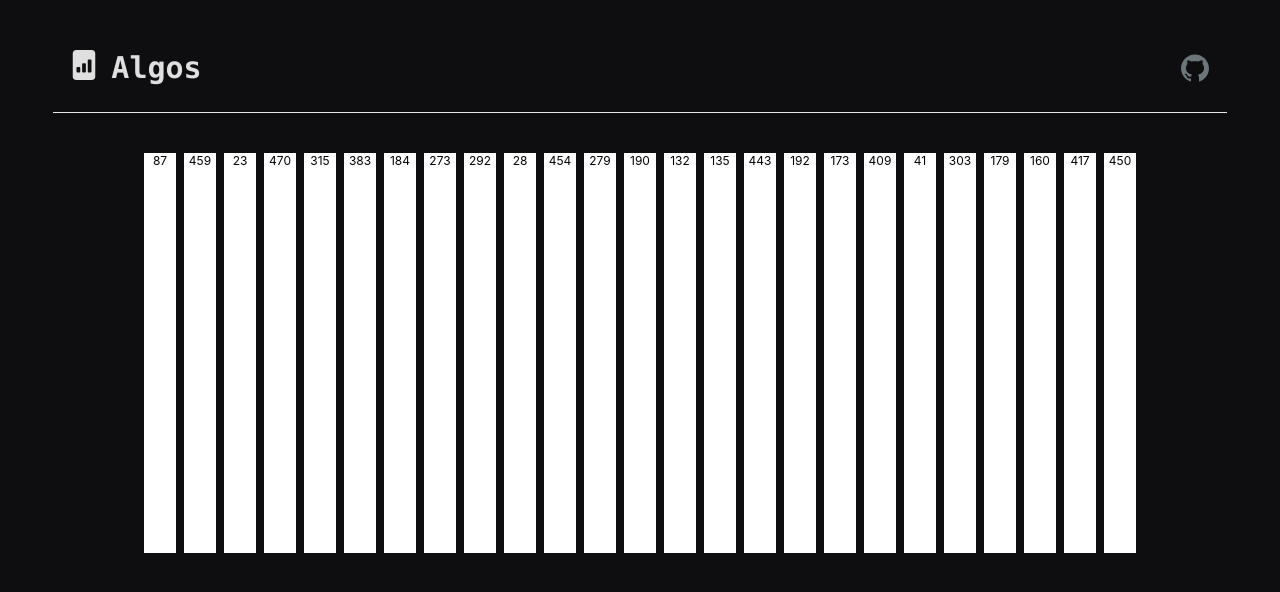
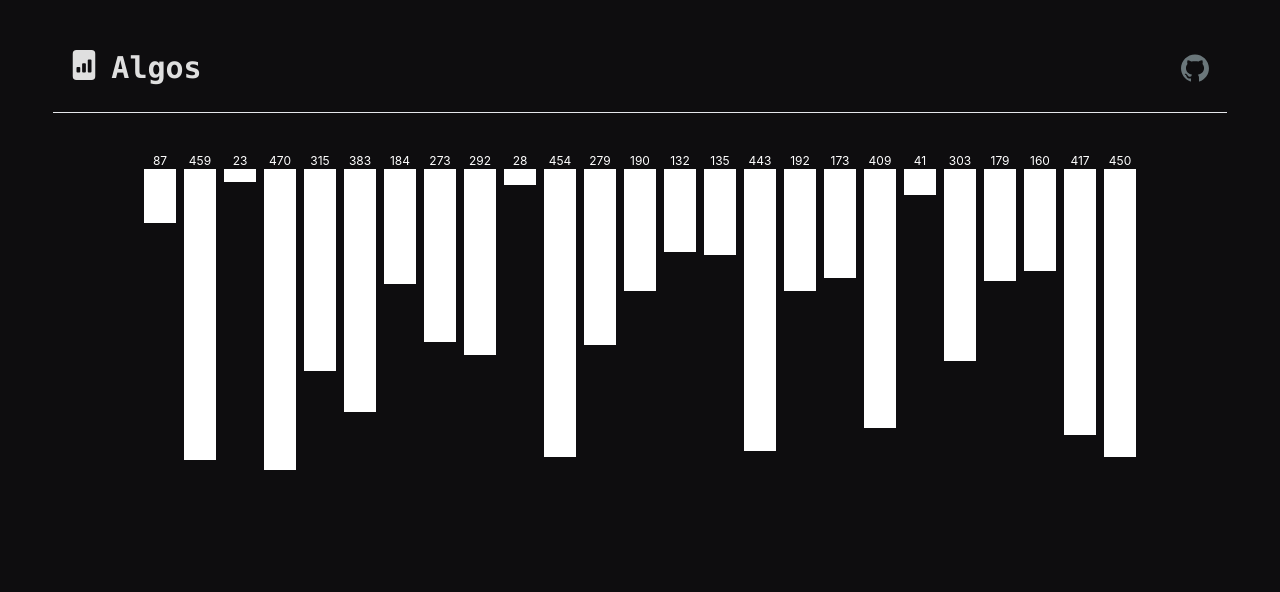
Before and after one commit to faizanraso/Sorting-Visualizer, a React (Vite) app: page / in a window 1280 px wide. Shown: the top 592 px of the page. Built offline with nearby package versions, Linux system fonts and the light colour scheme.

Commit message:
bars not having the correct height issue fixed

```diff
--- a/src/components/Bar.tsx
+++ b/src/components/Bar.tsx
@@ -5,11 +5,15 @@ export const Bar = (props: { value: number }) => {
   console.log(props.value);
   console.log(divHeight);
 
-  const divClasses = `bg-white mx-1 px-1 w-8 h-[${divHeight}%] block`;
+  const divStyle = `${divHeight}%`;
 
   return (
-    <div className={divClasses}>
-      <p className="text-black text-xs text-center">{props.value}</p>
+    <div>
+      <p className="text-white text-xs text-center">{props.value}</p>
+      <div
+        className="bg-white mx-1 px-1 w-8"
+        style={{ height: divStyle }}
+      ></div>
     </div>
   );
 };
--- a/src/components/Visualization.tsx
+++ b/src/components/Visualization.tsx
@@ -21,9 +21,9 @@ export const Visualization = () => {
   }
 
   return (
-    <div className="py-10 flex mx-auto">
+    <div className="py-10 max-h-[50vh] h-[50vh] flex mx-auto">
       {array!.map((val, index) => (
-        <div key={index} className="flex flex-row h-[50vh] block">
+        <div key={index} className="flex flex-row ">
           <Bar key={index} value={val} />
         </div>
       ))}
```
